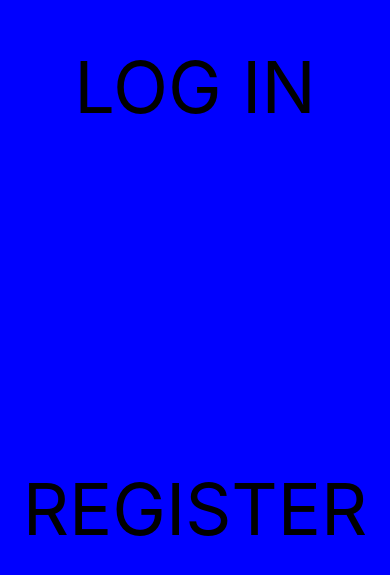
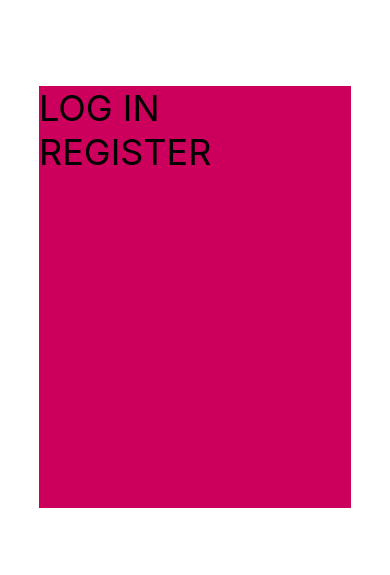
Before and after one commit to VolodimirNemesh/Code-for-Ukraine-group-4, a React Native app: screen / in a window 390 px wide. Shown: the part 125-700 px from the top of the page. Built offline with nearby package versions, Linux system fonts and the light colour scheme.

Commit message:
Login and profile screens updated

```diff
--- a/App.js
+++ b/App.js
@@ -34,7 +34,7 @@ export default function App() {
         <Stack.Screen name='Login' component={LoginScreen}/>
         <Stack.Screen name='Register' component={RegisterScreen}/>
         <Stack.Screen name='MainTabs' component={MainTabs}/>
-        <Stack.Screen name='Settings' component={SettingsScreen}/>
+        <Stack.Screen name='Settings' component={SettingsScreen} options={{headerShown: true}}/>
       </Stack.Navigator>
     </NavigationContainer>
   );
--- a/screens/Login.js
+++ b/screens/Login.js
@@ -14,7 +14,9 @@ export default function Login() {
   }
 
   return (
-    <View style={{flex: 1, alignItems: 'center', justifyContent: 'space-around', backgroundColor: 'blue'}}>
+    <View style={styles.container}>
+      <View style={styles.loginWindow}>
+        <Text style={styles.header}></Text>
         <Pressable onPress={() => navigate("MainTabs")}>
           <Text style={styles.header}>LOG IN</Text>
         </Pressable>
@@ -22,11 +24,23 @@ export default function Login() {
           <Text style={styles.header}>REGISTER</Text>
         </Pressable>
       </View>
+    </View>
   );
 }
 
 const styles = StyleSheet.create({
+  container: {
+    flex: 1,
+    alignItems: "center",
+    justifyContent: "center",
+    backgroundColor: "#FFFFFF"
+  },
+  loginWindow: {
+    backgroundColor: "#CC005C",
+    height: "50%",
+    width: "80%"
+  },
   header: {
-    fontSize: 72,
+    fontSize: 36,
   }
 })
--- a/screens/Profile.js
+++ b/screens/Profile.js
@@ -1,9 +1,14 @@
-import { View, Text, StyleSheet } from "react-native";
+import { View, Text, StyleSheet, Pressable } from "react-native";
+import { useNavigation } from "@react-navigation/native";
 
 export default function Profile() {
+  const navigation = useNavigation();
   return (
     <View style={{flex: 1, alignItems: 'center', justifyContent: 'space-around', backgroundColor: 'blue'}}>
       <Text style={styles.header}>PROFILE</Text>
+      <Pressable onPress={() => navigation.navigate("Settings")}>
+        <Text style={styles.header}>SETTINGS</Text>
+      </Pressable>
     </View>
   );
 }
```
Lines whose indentation alone changed are shown as unchanged.
